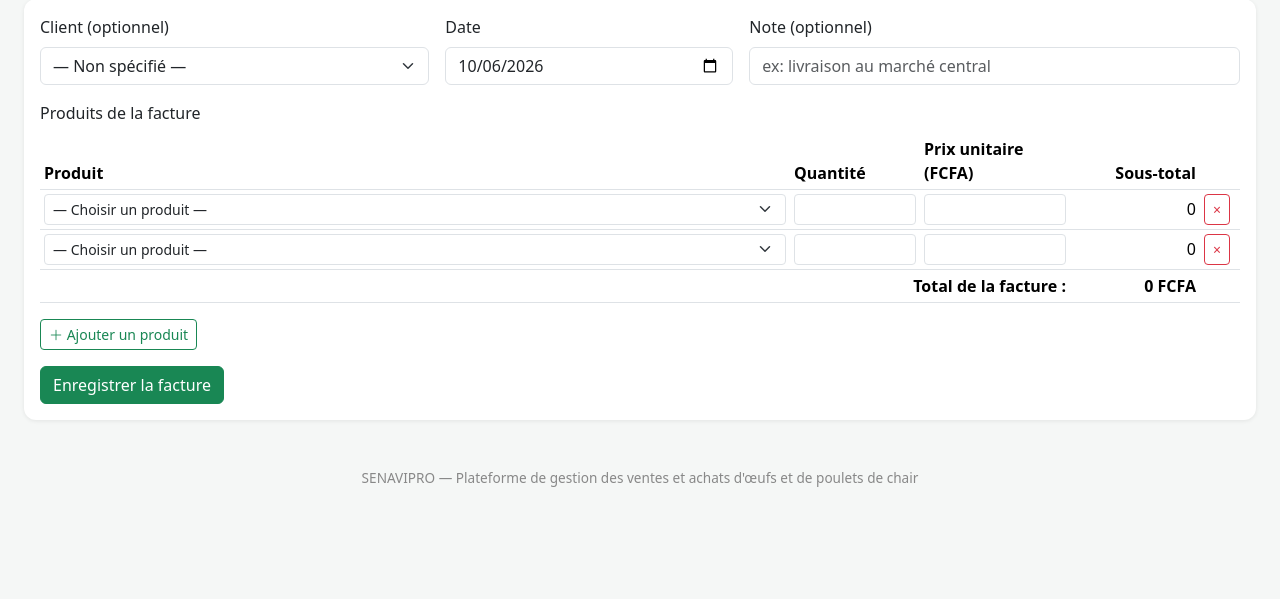
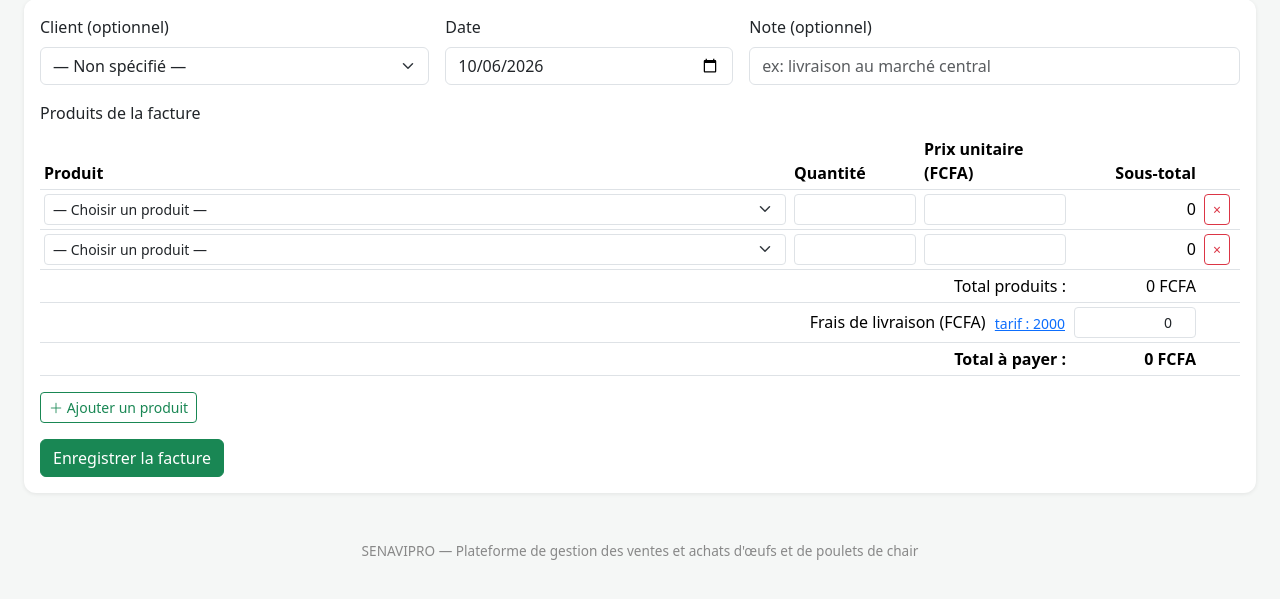
Before and after one commit to Bayegaye/senavipro, a Flask app: page /ventes/nouvelle in a window 1280 px wide; the page is wider, and only the part inside the window is pictured. Shown: the part 187-786 px from the top of that part. Run offline with Flask 3, Linux system fonts and the light colour scheme; a user stored in the database is signed in; data comes from the database, SQL or seed files in the repository; data that the repository does not hold is empty; parts of the project's set-up code (start-up, migrations or seed data) failed here and were passed over; some libraries are stand-ins or nearby versions.

Commit message:
Factures : frais de livraison et impression sur une demi-page A4
- Sale.frais_livraison (reprise auto des frais des commandes en ligne déjà confirmées)
- facture : total produits, frais de livraison, total à payer ; modification des frais depuis la facture
- nouvelle facture : champ frais de livraison (bouton tarif) et total à payer
- impression calée sur la moitié haute d'une feuille A4 (ligne de découpe)

Co-Authored-By: Claude Opus 5.5 <noreply@anthropic.com>
Claude-Session: https://claude.ai/code/session_01QDxbY5A4vok2xej1191mkz

```diff
--- a/app.py
+++ b/app.py
@@ -209,6 +209,18 @@ def _ensure_schema_upgrades():
     # Produits : retrait (archivage) et identifiant stable des produits par défaut
     _ensure_column(inspector, "products", "actif", "BOOLEAN NOT NULL DEFAULT TRUE")
     _ensure_column(inspector, "products", "seed_key", "VARCHAR(64)")
+    # Factures : frais de livraison
+    livraison_nouvelle = "sales" in inspector.get_table_names() and "frais_livraison" not in {
+        c["name"] for c in inspector.get_columns("sales")}
+    _ensure_column(inspector, "sales", "frais_livraison", "FLOAT NOT NULL DEFAULT 0")
+    if livraison_nouvelle and "order_groups" in inspector.get_table_names():
+        # Reprise : les factures issues d'une commande en ligne déjà confirmée
+        # récupèrent les frais de livraison de cette commande.
+        with db.engine.begin() as conn:
+            conn.execute(text(
+                "UPDATE sales SET frais_livraison = (SELECT og.delivery_fee FROM order_groups og "
+                "WHERE og.sale_id = sales.id) WHERE id IN (SELECT sale_id FROM order_groups WHERE sale_id IS NOT NULL)"
+            ))
 
 
 def _ensure_frais_livraison_fixe():
@@ -1232,11 +1244,17 @@ def nouvelle_vente():
                 return redirect(url_for("nouvelle_vente"))
 
         total = sum(l["quantity"] * l["unit_price"] for l in lignes)
+        try:
+            frais_livraison = max(0.0, float((request.form.get("frais_livraison") or "0").replace(" ", "").replace(",", ".")))
+        except ValueError:
+            flash("Frais de livraison invalides.", "danger")
+            return redirect(url_for("nouvelle_vente"))
 
         vente = Sale(
             numero=_next_sale_numero(),
             partner_id=int(partner_id) if partner_id else None,
             total=total,
+            frais_livraison=frais_livraison,
             date=vdate,
             user_id=current_user.id,
         )
@@ -1269,6 +1287,7 @@ def nouvelle_vente():
 
     return render_template(
         "vente_nouvelle.html",
+        tarif_livraison=_tarif_livraison(1),
         produits=Product.query.order_by(*PRODUITS_ORDRE).all(),
         clients=Partner.query.filter_by(type="client").order_by(Partner.name).all(),
         today=date.today().isoformat(),
@@ -1289,7 +1308,24 @@ def facture_detail(sid):
     if not vente:
         abort(404)
     lignes = vente.lignes.all()
-    return render_template("facture.html", vente=vente, lignes=lignes)
+    return render_template("facture.html", vente=vente, lignes=lignes, tarif_livraison=_tarif_livraison(1))
+
+
+@app.route("/factures/<int:sid>/livraison", methods=["POST"])
+@login_required
+def facture_frais_livraison(sid):
+    vente = db.session.get(Sale, sid)
+    if not vente:
+        abort(404)
+    try:
+        frais = float((request.form.get("frais_livraison") or "0").replace(" ", "").replace(",", "."))
+    except ValueError:
+        flash("Montant de livraison invalide.", "danger")
+        return redirect(url_for("facture_detail", sid=sid))
+    vente.frais_livraison = max(0.0, frais)
+    db.session.commit()
+    flash("Frais de livraison de la facture mis à jour.", "success")
+    return redirect(url_for("facture_detail", sid=sid))
 
 
 @app.route("/factures/<int:sid>/supprimer", methods=["POST"])
@@ -1634,6 +1670,7 @@ def confirmer_livraison(gid):
         numero=_next_sale_numero(),
         partner_id=og.client_id,
         total=og.total_produits,
+        frais_livraison=og.delivery_fee or 0,
         date=date.today(),
         user_id=current_user.id,
     )
--- a/models.py
+++ b/models.py
@@ -105,10 +105,18 @@ class Sale(db.Model):
     id = db.Column(db.Integer, primary_key=True)
     numero = db.Column(db.String(30), unique=True, nullable=False)
     partner_id = db.Column(db.Integer, db.ForeignKey("partners.id"), nullable=True)
-    total = db.Column(db.Float, nullable=False, default=0)
+    total = db.Column(db.Float, nullable=False, default=0)  # total des produits
+    # Frais de livraison facturés au client, en plus des produits. Ils ne
+    # sont pas comptés dans `total` (chiffre d'affaires produits), mais
+    # s'ajoutent au montant à payer affiché sur la facture.
+    frais_livraison = db.Column(db.Float, nullable=False, default=0)
     date = db.Column(db.Date, nullable=False, default=datetime.utcnow)
     user_id = db.Column(db.Integer, db.ForeignKey("users.id"), nullable=False)
     created_at = db.Column(db.DateTime, default=datetime.utcnow)
+
+    @property
+    def total_a_payer(self):
+        return (self.total or 0) + (self.frais_livraison or 0)
 
     partner = db.relationship("Partner")
     user = db.relationship("User")
--- a/templates/factures.html
+++ b/templates/factures.html
@@ -27,7 +27,7 @@
               ({{ v.lignes.all()|map(attribute='product.name')|join(', ') }})
             </span>
           </td>
-          <td class="text-end"><strong>{{ '%.0f'|format(v.total) }}</strong> FCFA</td>
+          <td class="text-end"><strong>{{ '%.0f'|format(v.total_a_payer) }}</strong> FCFA</td>
           <td class="text-muted small">{{ v.user.full_name if v.user else '' }}</td>
           {% if current_user.is_admin %}
           <td>
--- a/templates/vente_nouvelle.html
+++ b/templates/vente_nouvelle.html
@@ -45,8 +45,21 @@
         </tbody>
         <tfoot>
           <tr>
-            <th colspan="3" class="text-end">Total de la facture :</th>
-            <th class="text-end" id="total-facture">0 FCFA</th>
+            <th colspan="3" class="text-end fw-normal">Total produits :</th>
+            <th class="text-end fw-normal" id="total-facture">0 FCFA</th>
+            <th></th>
+          </tr>
+          <tr>
+            <th colspan="3" class="text-end fw-normal">
+              Frais de livraison (FCFA)
+              <button type="button" class="btn btn-link btn-sm p-0 ms-1" id="tarif-livraison" title="Appliquer le tarif de livraison">tarif : {{ '%.0f'|format(tarif_livraison) }}</button>
+            </th>
+            <th class="text-end"><input type="number" min="0" step="any" name="frais_livraison" id="frais-livraison" class="form-control form-control-sm text-end" value="0"></th>
+            <th></th>
+          </tr>
+          <tr>
+            <th colspan="3" class="text-end">Total à payer :</th>
+            <th class="text-end" id="total-a-payer">0 FCFA</th>
             <th></th>
           </tr>
         </tfoot>
@@ -94,6 +107,7 @@ document.addEventListener('DOMContentLoaded', function () {
   }
   var template = document.getElementById('ligne-template');
   var totalEl = document.getElementById('total-facture');
+  document.getElementById('frais-livraison').addEventListener('input', recalcTotal);
 
   function recalcTotal() {
     var total = 0;
@@ -105,6 +119,8 @@ document.addEventListener('DOMContentLoaded', function () {
       total += sousTotal;
     });
     totalEl.textContent = total.toLocaleString('fr-FR', {maximumFractionDigits: 0}) + ' FCFA';
+    var frais = toNum(document.getElementById('frais-livraison').value);
+    document.getElementById('total-a-payer').textContent = (total + frais).toLocaleString('fr-FR', {maximumFractionDigits: 0}) + ' FCFA';
   }
 
   function ajouterLigne() {
@@ -150,4 +166,12 @@ document.addEventListener('DOMContentLoaded', function () {
   });
 });
 </script>
+<script>
+document.addEventListener('DOMContentLoaded', function () {
+  var champ = document.getElementById('frais-livraison');
+  document.getElementById('tarif-livraison').addEventListener('click', function () {
+    champ.value = {{ '%.0f'|format(tarif_livraison) }}; champ.dispatchEvent(new Event('input', {bubbles: true}));
+  });
+});
+</script>
 {% endblock %}
```
Also changed, not shown: templates/facture.html (+55 -7 lines).
